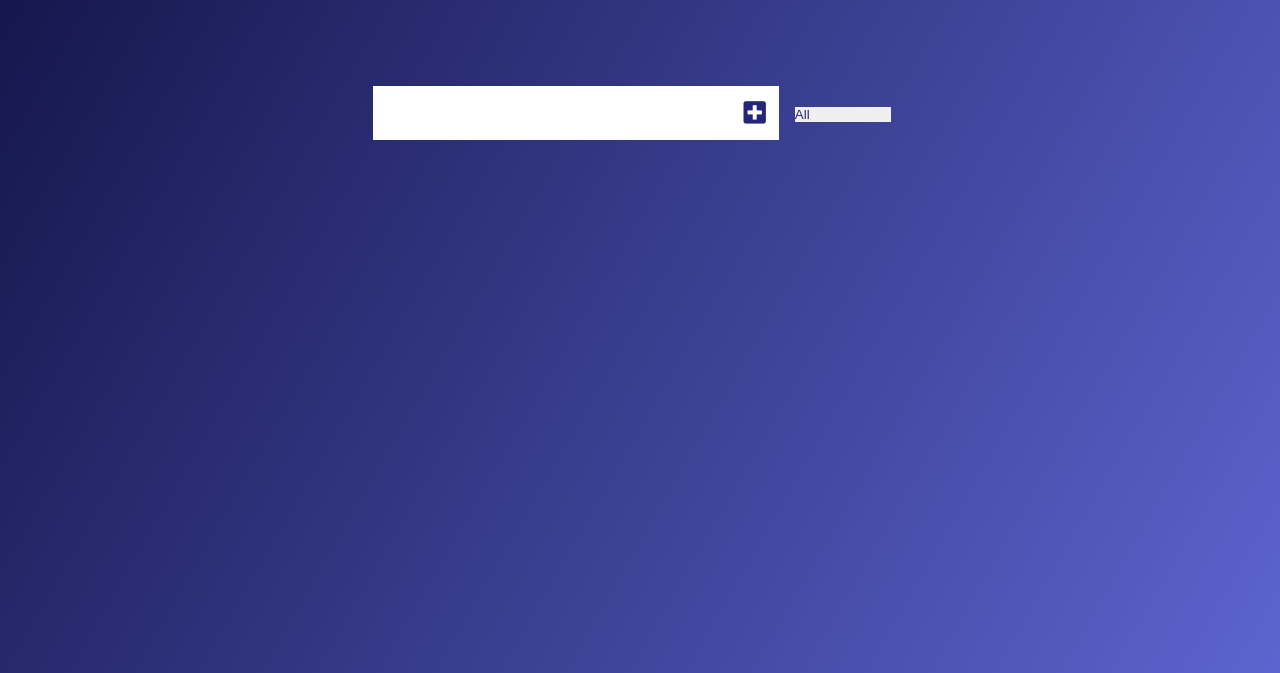
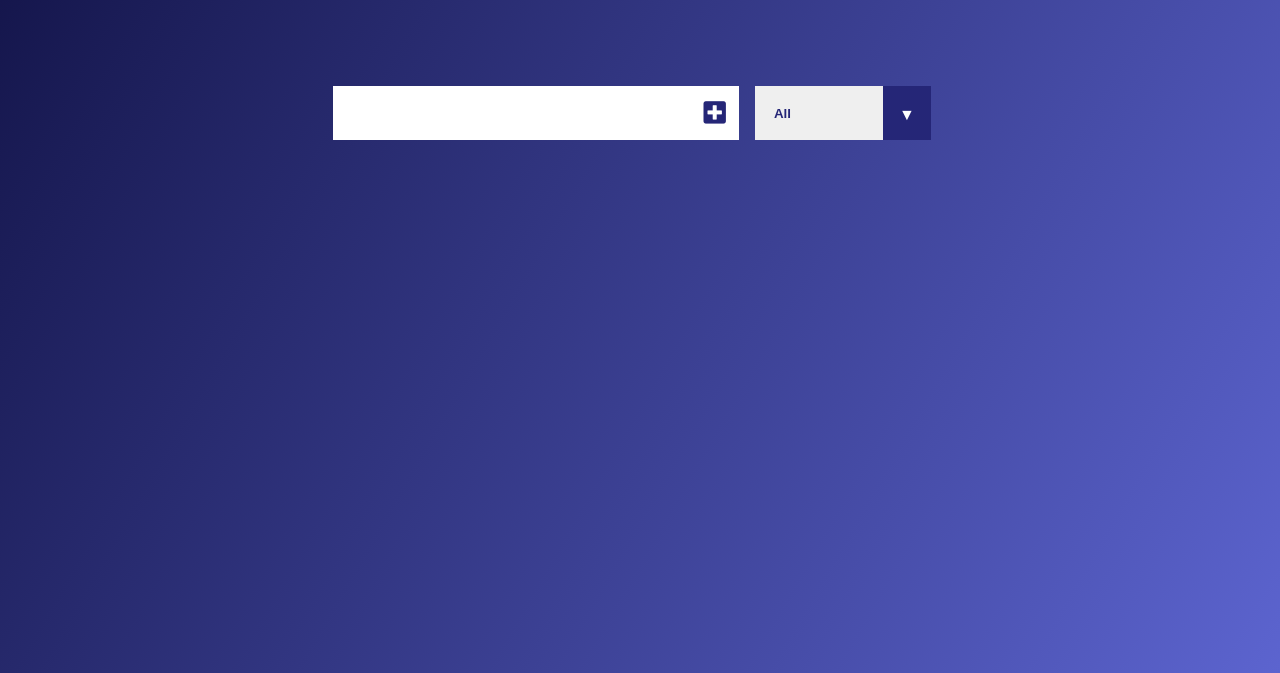
Before and after one commit to sarara497/ToDoList_Vanilla_JavaScript, a plain HTML site: page index.html in a window 1280 px wide. Shown: the part 127-800 px from the top of the page. Drawn offline with Linux system fonts and the light colour scheme.

Commit message:
fixed the style

```diff
--- a/style.css
+++ b/style.css
@@ -113,11 +113,23 @@ select {
 .select {
   margin: 1rem;
   position: relative;
+
   overflow: hidden;
 }
 
 select {
   color: #252677;
-  width: 6rem;
+  font-weight: 700;
+  width: 11rem;
   cursor: pointer;
+  padding: 1.2rem;
 }
+.select::after {
+  content: "\25BC";
+  position: absolute;
+  top: 0;
+  right: 0;
+  background: #252677;
+  padding: 1rem;
+  pointer-events: none;
+}
```
